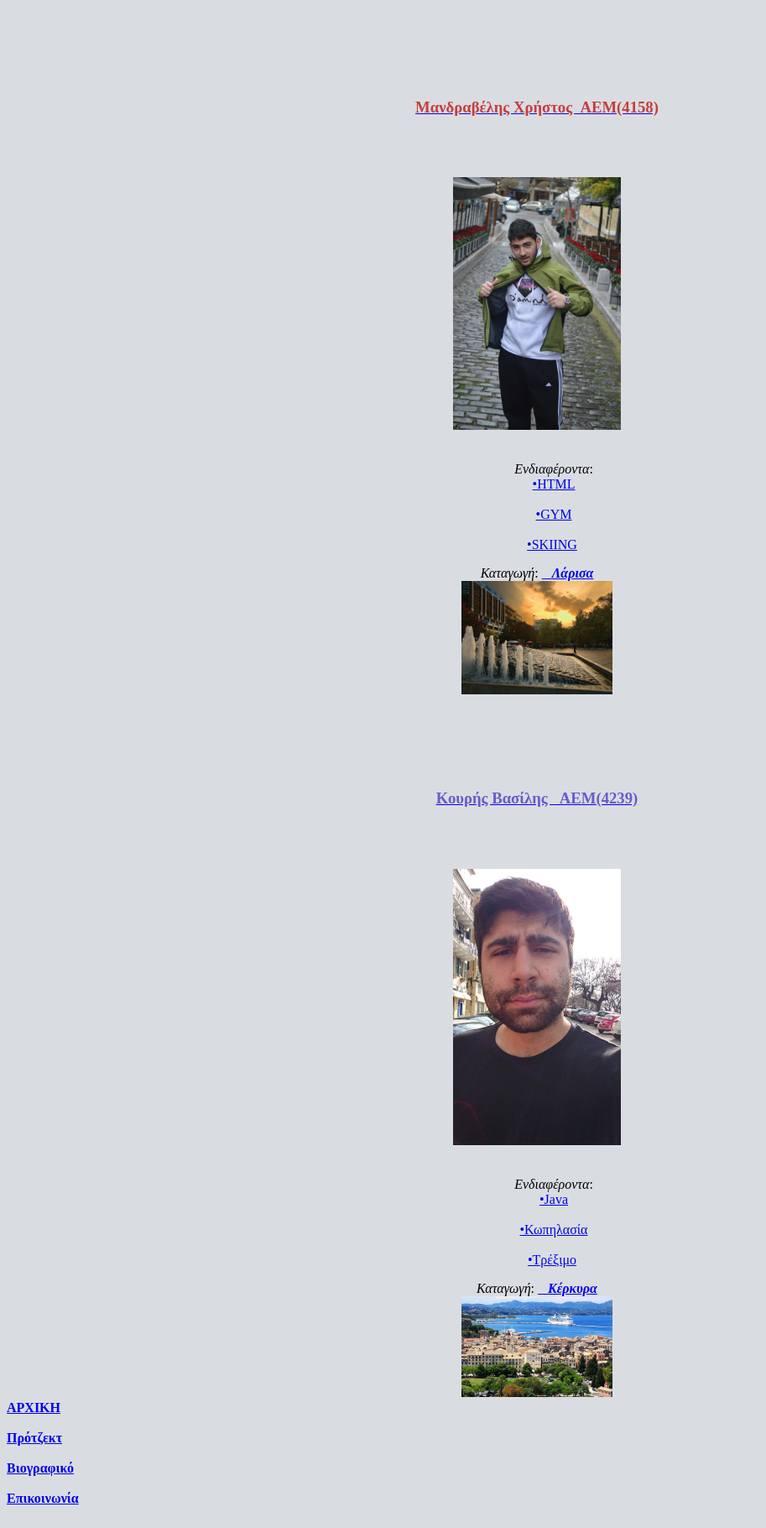
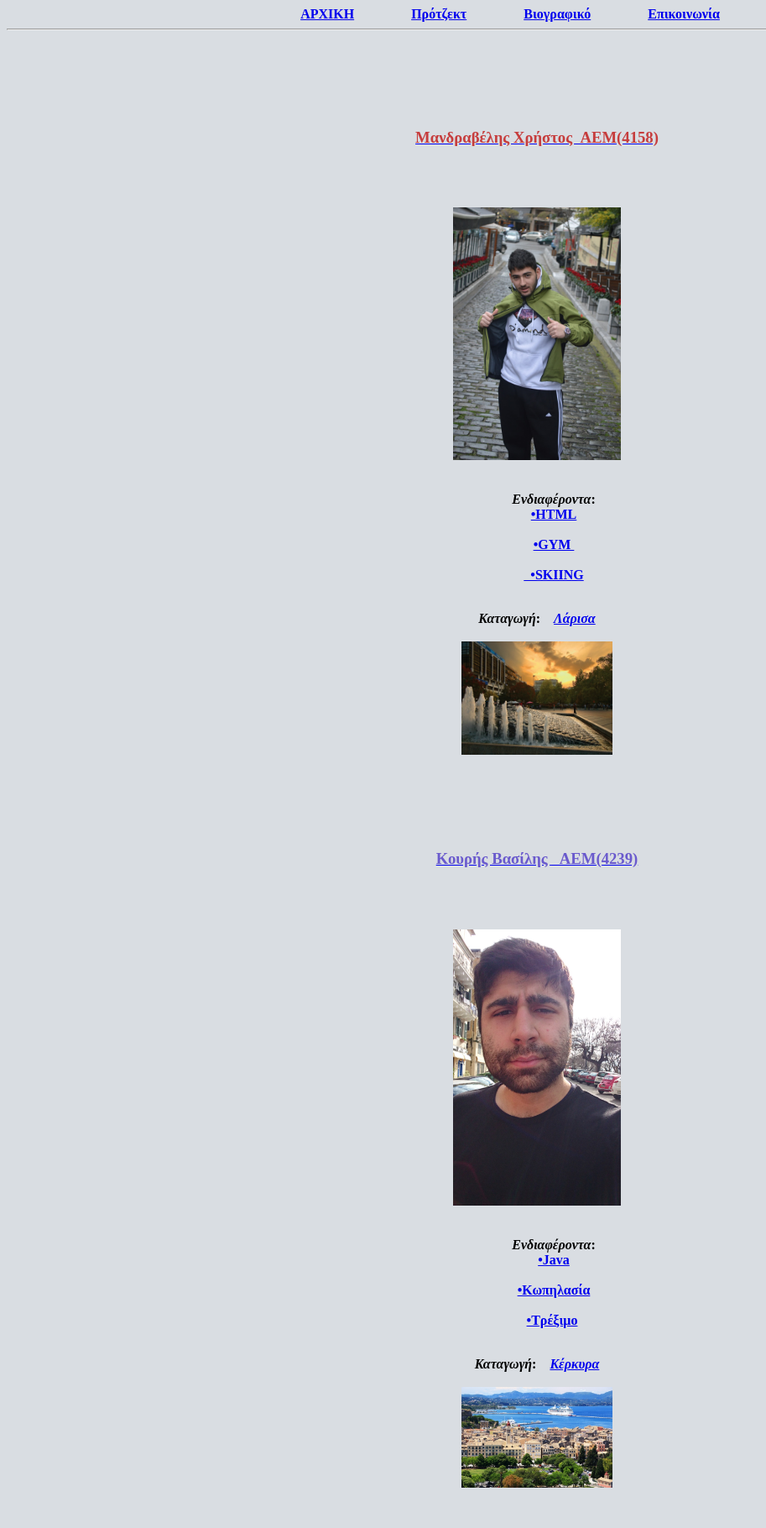
Before and after one commit to nanadaime/Our-Site-First-Exercise-, a plain HTML site: page folder./index.html in a window 1280 px wide. Shown: the whole page at 84% size, without its empty margins (0-913 px from the left). After the commit the page ends 1784 px from the top, so only its background shows below. Drawn offline with Linux system fonts and the light colour scheme.

Commit message:
Update index.html

```diff
--- a/folder./index.html
+++ b/folder./index.html
@@ -21,18 +21,24 @@
 <body style="background-color:#d9dde2">
 
 
+<div style="text-align: center;">
+<b><a href="arxikh.html">ΑΡΧΙΚΗ</a></b>&nbsp;&nbsp;&nbsp;&nbsp;&nbsp;&nbsp;&nbsp;&nbsp;&nbsp;&nbsp;&nbsp;&nbsp;&nbsp;&nbsp;&nbsp;&nbsp;
+<b><a href="project.html">Πρότζεκτ</a>&nbsp;&nbsp;&nbsp;&nbsp;&nbsp;&nbsp;&nbsp;&nbsp;&nbsp;&nbsp;&nbsp;&nbsp;&nbsp;&nbsp;&nbsp;&nbsp;
+<b><a href="bio.html">Βιογραφικό</a></b>&nbsp;&nbsp;&nbsp;&nbsp;&nbsp;&nbsp;&nbsp;&nbsp;&nbsp;&nbsp;&nbsp;&nbsp;&nbsp;&nbsp;&nbsp;&nbsp;
+<b><a href="contact.html" target="_blank">Επικοινωνία</a></b>&nbsp;&nbsp;&nbsp;&nbsp;&nbsp;&nbsp;&nbsp;&nbsp;&nbsp;&nbsp;&nbsp;&nbsp;&nbsp;&nbsp;&nbsp;&nbsp;
+</div>
+<hr/>
 
 
 
-
-<div dir="ltr" style="text-align: center;" trbidi="on">
+<div style="text-align: center;">
 <br><br>
 <br><br>
 &nbsp;<h3><a href="index.html"><font color="#c63d3d">Μανδραβέλης Χρήστος&nbsp;&nbsp;AEM(4158)</font></a></h3>
 <br><br>
 <br>
-	<div class="separator" style="clear: both; text-align: center;">
-		<a href="bio.html" imageanchor="1" style="margin-left: 1em; margin-right: 1em;"><img border="0" data-original-height="1600" data-original-width="1064"  src="mand.jpg" width="200" /></a>
+	<div style="text-align: center;">
+		<a href="bio.html"><img src="mand.jpg" width="200" /></a>
 	</div>
 <br>
 
@@ -43,27 +49,28 @@
 <br>
 <a href="https://el.wikipedia.org/wiki/HTML" target="_blank">&bull;HTML</a><br>
 <br>
-<a href="https://en.wikipedia.org/wiki/Gymnastics" target="_blank">&bull;GYM</a><br>
+<a href="https://en.wikipedia.org/wiki/Gymnastics" target="_blank">&bull;GYM&nbsp;</a><br>
 <br>
-<a href="https://en.wikipedia.org/wiki/Skiing" target="_blank">&bull;SKIING</a>&nbsp;<br>
+<a href="https://en.wikipedia.org/wiki/Skiing" target="_blank">&nbsp;&nbsp;&bull;SKIING</a><br>
 </ul>
 
-<i>Καταγωγή</i>:&nbsp;<a href="https://el.wikipedia.org/wiki/%CE%9B%CE%AC%CF%81%CE%B9%CF%83%CE%B1" target="_blank">&nbsp;&nbsp;&nbsp;<i><b>Λάρισα</b></i></a><br />
-<img src="larisa.jpg" width="180px"><br />
+<br>
+<i>Καταγωγή</i>:&nbsp;&nbsp;&nbsp;&nbsp;<a href="https://el.wikipedia.org/wiki/%CE%9B%CE%AC%CF%81%CE%B9%CF%83%CE%B1" target="_blank"><i><b>Λάρισα</b></i></a><br><br><a href="https://el.wikipedia.org/wiki/%CE%9B%CE%AC%CF%81%CE%B9%CF%83%CE%B1" target="_blank"><img src="larisa.jpg" width="180px"></a>
+
 
 </div>
 
 
 
 
-<div dir="ltr" style="text-align: center;" trbidi="on">
+<div style="text-align: center;">
 <br><br>
 <br><br>
 &nbsp;<h3><a href="index.html"><font color="slateblue">Κουρής Βασίλης &nbsp;&nbsp;AEM(4239)</font></a></h3>
 <br><br>
 <br>
-	<div class="separator" style="clear: both; text-align: center;">
-		<a href="bio.html" imageanchor="1" style="margin-left: 1em; margin-right: 1em;"><img border="0" data-original-height="1600" data-original-width="1064"  src="kour.jpg" width="200" /></a>
+	<div style="text-align: center;">
+		<a href="bio.html"><img src="kour.jpg" width="200" /></a>
 	</div>
 <br>
 
@@ -78,18 +85,15 @@
 <br>
 <a href="https://el.wikipedia.org/wiki/%CE%A4%CF%81%CE%AD%CE%BE%CE%B9%CE%BC%CE%BF" target="_blank">&bull;Τρέξιμο</a>&nbsp;<br>
 </ul>
+<br>
+<i>Καταγωγή</i>:&nbsp;&nbsp;&nbsp;&nbsp;<a href="http://www.kerkyrasimera.gr/index.php/en/" target="_blank"><i><b>Κέρκυρα</b></i></a><br><br><a href="http://www.kerkyrasimera.gr/index.php/en/"  target="_blank"><img src="corfu.jpg" width="180px"></a>
 
-<i>Καταγωγή</i>:&nbsp;<a href="http://www.kerkyrasimera.gr/index.php/en/" target="_blank">&nbsp;&nbsp;&nbsp;<i><b>Κέρκυρα</b></i></a><br /><img src="corfu.jpg" width="180px"><br />
 
 </div>
 
 
 
 
-<b><a href="arxikh.html">ΑΡΧΙΚΗ</a></b><br><br>
-<b><a href="project.html">Πρότζεκτ</a></b><br><br>
-<b><a href="bio.html">Βιογραφικό</a></b><br><br>
-<b><a href="contact.html" target="_blank">Επικοινωνία</a></b><br><br>
 
 
 
```
